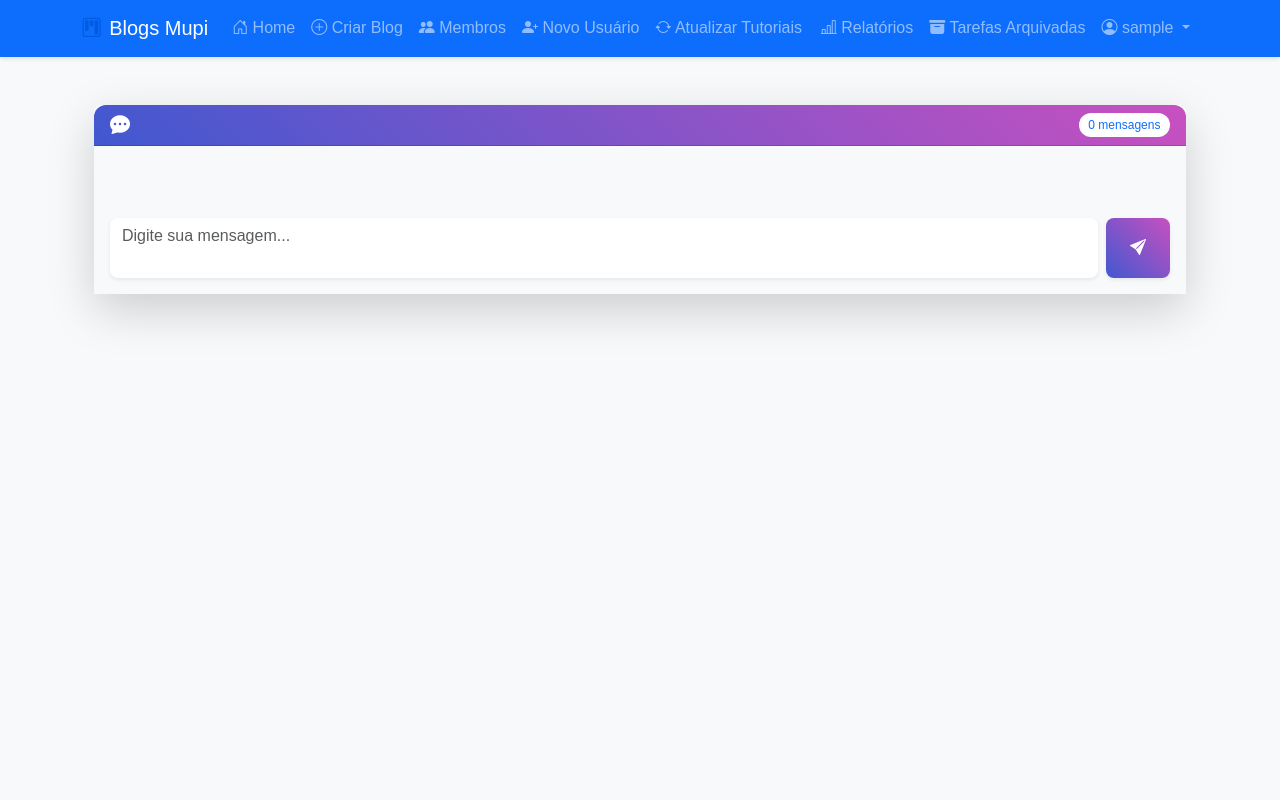
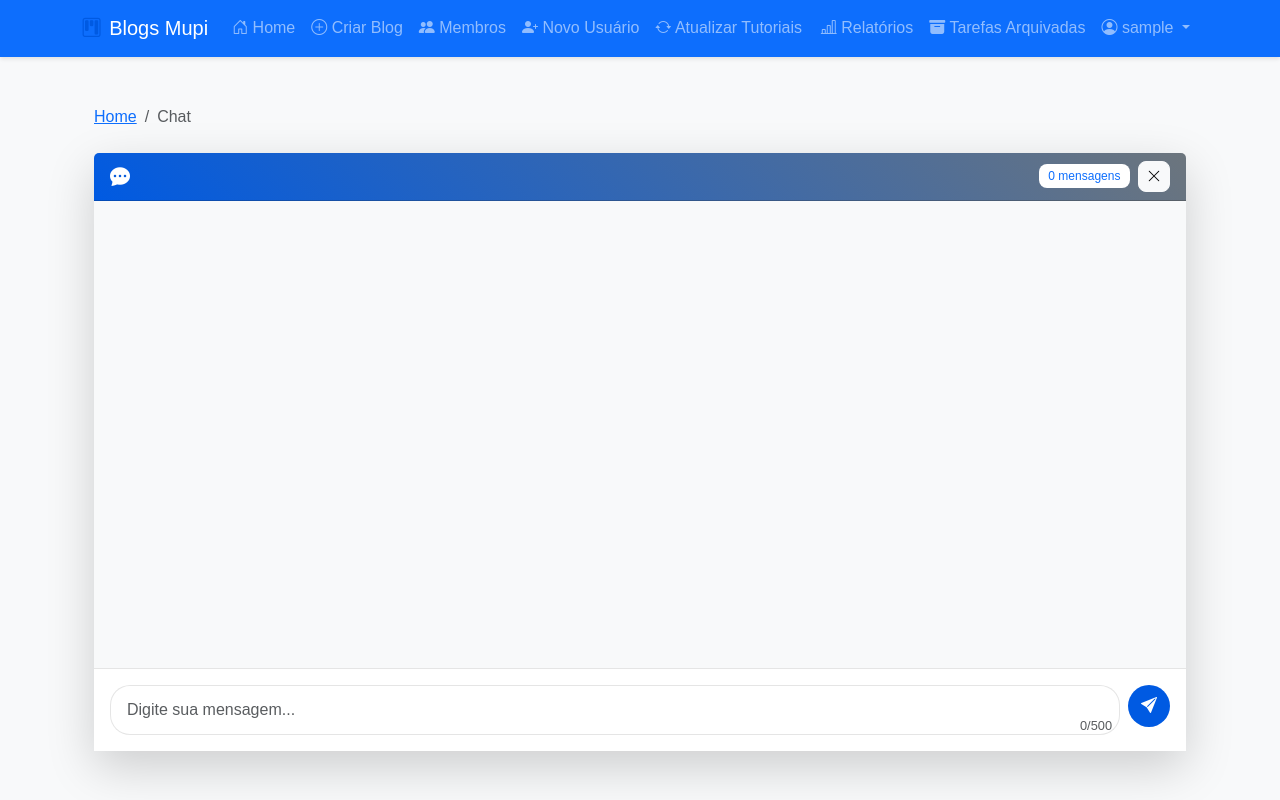
Before and after one commit to Van-Souza/Blogs-Tasks, a Flask app: template templates/chat.html in a window 1280 px wide. Run offline with Flask 3, Linux system fonts and the light colour scheme; the template is opened without the code that fills it, so the values that code supplies are empty; the visitor is signed in with stand-in values (Sample User, id 1).

Commit message:
Modernizar interface do chat com novo design e funcionalidades: - Novo layout com gradientes e sombras - Melhor visualização das mensagens - Contador de caracteres - Auto-expansão do campo de texto - Animações e feedback visual - Scrollbar personalizada

```diff
--- a/templates/chat.html
+++ b/templates/chat.html
@@ -1,152 +1,199 @@
 {% extends "base.html" %}
 {% block content %}
 <div class="container mt-4">
+    <!-- Breadcrumb -->
+    <nav aria-label="breadcrumb" class="mb-4">
+        <ol class="breadcrumb">
+            <li class="breadcrumb-item"><a href="{{ url_for('index') }}">Home</a></li>
+            <li class="breadcrumb-item active">Chat</li>
+        </ol>
+    </nav>
+
     <div class="card shadow-lg border-0 rounded-3">
+        <!-- Header do Chat -->
         <div class="card-header d-flex justify-content-between align-items-center"
-             style="background: linear-gradient(45deg, #4158D0, #C850C0); border-radius: 12px 12px 0 0;">
+             style="background: linear-gradient(45deg, var(--primary-color), var(--secondary-color));">
             <div class="d-flex align-items-center">
                 <h5 class="mb-0 text-white">
                     <i class="bi bi-chat-dots-fill me-2"></i>
                     {{ task.title }}
                 </h5>
             </div>
-            <span class="badge bg-white text-primary rounded-pill">
+            <div class="d-flex align-items-center">
+                <span class="badge bg-white text-primary me-2">
                     {{ comments|length }} mensagens
                 </span>
+                <a href="{{ url_for('index') }}" class="btn btn-sm btn-light">
+                    <i class="bi bi-x-lg"></i>
+                </a>
+            </div>
         </div>
 
-        <div class="card-body bg-light">
+        <!-- Área de Chat -->
+        <div class="card-body chat-container p-0">
             <!-- Histórico de Mensagens -->
-            <div id="chatHistory" class="mb-4 p-3" style="max-height: 500px; overflow-y: auto;">
+            <div class="chat-messages" id="chatMessages">
                 {% for comment in comments %}
-                <div class="chat-message mb-3 animate__animated animate__fadeIn">
-                    <div class="d-flex align-items-start {% if comment.user.username == session.username %}justify-content-end{% endif %}">
-                        <div class="message-content {% if comment.user.username == session.username %}bg-primary-light{% else %}bg-white{% endif %}
-                                    shadow-sm rounded-3 p-3"
-                             style="max-width: 80%;">
-                            <div class="d-flex justify-content-between align-items-center mb-1">
-                                <strong class="{% if comment.user.username == session.username %}text-primary{% else %}text-primary{% endif %}">
-                                    <i class="bi {% if comment.user.username == session.username %}bi-person-circle{% else %}bi-person{% endif %} me-1"></i>
+                <div class="message-wrapper {% if comment.user.username == session.username %}sent{% else %}received{% endif %}">
+                    <div class="message-content">
+                        <div class="message-header">
+                            <strong class="message-author">
+                                <i class="bi {% if comment.user.username == session.username %}bi-person-circle{% else %}bi-person{% endif %}"></i>
                                 {{ comment.user.username }}
                             </strong>
-                                <small class="text-muted">
-                                    <i class="bi bi-clock me-1"></i>
+                            <small class="message-time">
                                 {{ comment.created_at.strftime('%d/%m/%Y %H:%M') }}
                             </small>
                         </div>
-                            <p class="mb-0 {% if comment.user.username == session.username %}text-dark{% else %}text-dark{% endif %}">
+                        <div class="message-body">
                             {{ comment.message }}
-                            </p>
                         </div>
                     </div>
                 </div>
                 {% endfor %}
             </div>
 
-            <!-- Formulário para Enviar Mensagem -->
-            <form id="chatForm" class="mt-3">
-                <div class="input-group">
-                    <textarea class="form-control border-0 shadow-sm rounded-3"
+            <!-- Área de Input -->
+            <div class="chat-input-container">
+                <form id="chatForm" class="d-flex gap-2">
+                    <div class="flex-grow-1 position-relative">
+                        <textarea class="form-control chat-input"
                                   id="messageInput"
-                              rows="2"
+                                  rows="1"
                                   placeholder="Digite sua mensagem..."
                                   style="resize: none;"></textarea>
-                    <button type="submit" class="btn btn-primary px-4 ms-2 rounded-3 shadow-sm">
+                        <small class="char-count position-absolute bottom-0 end-0 pe-2 text-muted">0/500</small>
+                    </div>
+                    <button type="submit" class="btn btn-primary d-flex align-items-center px-3">
                         <i class="bi bi-send-fill"></i>
                     </button>
+                </form>
             </div>
-            </form>
         </div>
     </div>
 </div>
 
 <style>
-.chat-message {
+/* Estilos do Chat */
+.chat-container {
+    height: calc(100vh - 250px);
+    min-height: 500px;
+    display: flex;
+    flex-direction: column;
+}
+
+.chat-messages {
+    flex: 1;
+    overflow-y: auto;
+    padding: 1.5rem;
+    background: #f8f9fa;
+}
+
+.message-wrapper {
+    display: flex;
+    margin-bottom: 1rem;
+    animation: fadeIn 0.3s ease;
+}
+
+.message-wrapper.sent {
+    justify-content: flex-end;
+}
+
+.message-content {
+    max-width: 70%;
+    padding: 0.8rem;
+    border-radius: 15px;
+    box-shadow: 0 2px 4px rgba(0,0,0,0.1);
+}
+
+.message-wrapper.sent .message-content {
+    background: linear-gradient(45deg, var(--primary-color), var(--secondary-color));
+    color: white;
+    border-bottom-right-radius: 5px;
+}
+
+.message-wrapper.received .message-content {
+    background: white;
+    border-bottom-left-radius: 5px;
+}
+
+.message-header {
+    display: flex;
+    justify-content: space-between;
+    align-items: center;
+    margin-bottom: 0.5rem;
+    font-size: 0.9rem;
+}
+
+.message-time {
+    opacity: 0.8;
+}
+
+.message-body {
+    word-break: break-word;
+}
+
+.chat-input-container {
+    padding: 1rem;
+    background: white;
+    border-top: 1px solid rgba(0,0,0,0.1);
+}
+
+.chat-input {
+    border-radius: 20px;
+    padding: 0.75rem 1rem;
+    padding-right: 3rem;
+    border: 1px solid rgba(0,0,0,0.1);
     transition: all 0.3s ease;
 }
 
-.message-content {
-    transition: all 0.3s ease;
-    border-radius: 15px !important;
-    border-left: 4px solid transparent;
+.chat-input:focus {
+    box-shadow: 0 0 0 0.25rem rgba(65, 88, 208, 0.25);
 }
 
-.message-content:hover {
-    transform: translateY(-2px);
-}
-
-/* Estilo para mensagens do usuário atual */
-.justify-content-end .message-content {
-    border-left-color: #4158D0;
-}
-
-/* Estilo para mensagens de outros usuários */
-.justify-content-start .message-content {
-    border-left-color: #C850C0;
-}
-
-/* Ajuste do scroll */
-#chatHistory {
-    background-color: #f8f9fa;
-    border-radius: 10px;
-    padding: 20px;
-}
-
-/* Estilo do botão de enviar */
 .btn-primary {
-    background: linear-gradient(45deg, #4158D0, #C850C0);
-    border: none;
+    border-radius: 50%;
+    width: 42px;
+    height: 42px;
+    padding: 0;
+    display: flex;
+    align-items: center;
+    justify-content: center;
 }
 
 .btn-primary:hover {
-    background: linear-gradient(45deg, #3147B0, #B740B0);
-    transform: translateY(-2px);
+    transform: scale(1.1);
 }
 
-/* Animação do ícone de envio */
-.bi-send-fill {
-    transition: transform 0.3s ease;
+.char-count {
+    font-size: 0.8rem;
+    bottom: 0.5rem;
 }
 
-.btn:hover .bi-send-fill {
-    transform: translateX(2px);
-}
-
-#chatHistory::-webkit-scrollbar {
+/* Scrollbar personalizada */
+.chat-messages::-webkit-scrollbar {
     width: 6px;
 }
 
-#chatHistory::-webkit-scrollbar-track {
+.chat-messages::-webkit-scrollbar-track {
     background: #f1f1f1;
-    border-radius: 10px;
 }
 
-#chatHistory::-webkit-scrollbar-thumb {
+.chat-messages::-webkit-scrollbar-thumb {
     background: #888;
-    border-radius: 10px;
+    border-radius: 3px;
 }
 
-#chatHistory::-webkit-scrollbar-thumb:hover {
+.chat-messages::-webkit-scrollbar-thumb:hover {
     background: #555;
-}
-
-.form-control:focus {
-    box-shadow: 0 0 0 0.2rem rgba(72, 88, 208, 0.25);
 }
 
 @keyframes fadeIn {
     from { opacity: 0; transform: translateY(10px); }
     to { opacity: 1; transform: translateY(0); }
 }
+</style>
 
-.animate__fadeIn {
-    animation: fadeIn 0.5s ease;
-}
-
-.bg-primary-light {
-    background-color: #e8efff !important;
-}
-</style>
 {% endblock %}
 
 {% block scripts %}
@@ -154,17 +201,39 @@
 document.addEventListener('DOMContentLoaded', function() {
     const chatForm = document.getElementById('chatForm');
     const messageInput = document.getElementById('messageInput');
-    const chatHistory = document.getElementById('chatHistory');
+    const chatMessages = document.getElementById('chatMessages');
+    const charCount = document.querySelector('.char-count');
 
-    // Rolar para a última mensagem ao carregar
-    chatHistory.scrollTop = chatHistory.scrollHeight;
+    // Rolar para a última mensagem
+    chatMessages.scrollTop = chatMessages.scrollHeight;
 
-    // Enviar nova mensagem
-    chatForm.addEventListener('submit', function(event) {
-        event.preventDefault();
+    // Atualizar contador de caracteres
+    messageInput.addEventListener('input', function() {
+        const length = this.value.length;
+        charCount.textContent = `${length}/500`;
+        charCount.style.color = length > 500 ? 'var(--danger-color)' : '';
+    });
+
+    // Auto-expandir textarea
+    messageInput.addEventListener('input', function() {
+        this.style.height = 'auto';
+        this.style.height = (this.scrollHeight) + 'px';
+    });
+
+    // Enter para enviar (Shift + Enter para nova linha)
+    messageInput.addEventListener('keydown', function(e) {
+        if (e.key === 'Enter' && !e.shiftKey) {
+            e.preventDefault();
+            chatForm.dispatchEvent(new Event('submit'));
+        }
+    });
+
+    // Enviar mensagem
+    chatForm.addEventListener('submit', function(e) {
+        e.preventDefault();
         const message = messageInput.value.trim();
 
-        if (message) {
+        if (message && message.length <= 500) {
             fetch(`/task/update/{{ task.id }}`, {
                 method: 'POST',
                 headers: {
@@ -175,48 +244,39 @@ document.addEventListener('DOMContentLoaded', function() {
             .then(response => response.json())
             .then(data => {
                 if (data.success) {
-                    // Criar nova mensagem com animação
+                    // Adicionar nova mensagem
                     const newMessage = document.createElement('div');
-                    newMessage.className = 'chat-message mb-3 animate__animated animate__fadeIn';
+                    newMessage.className = 'message-wrapper sent';
                     newMessage.innerHTML = `
-                        <div class="d-flex align-items-start justify-content-end">
-                            <div class="message-content bg-primary-light shadow-sm rounded-3 p-3" style="max-width: 80%;">
-                                <div class="d-flex justify-content-between align-items-center mb-1">
-                                    <strong class="text-primary">
-                                        <i class="bi bi-person-circle me-1"></i>
+                        <div class="message-content">
+                            <div class="message-header">
+                                <strong class="message-author">
+                                    <i class="bi bi-person-circle"></i>
                                     {{ session.username }}
                                 </strong>
-                                    <small class="text-muted">
-                                        <i class="bi bi-clock me-1"></i>
-                                        Agora
-                                    </small>
+                                <small class="message-time">Agora</small>
                             </div>
-                                <p class="mb-0 text-dark">${message}</p>
-                            </div>
+                            <div class="message-body">${message}</div>
                         </div>
                     `;
-                    chatHistory.appendChild(newMessage);
-                    chatHistory.scrollTop = chatHistory.scrollHeight;
+                    chatMessages.appendChild(newMessage);
+
+                    // Limpar input e resetar altura
                     messageInput.value = '';
+                    messageInput.style.height = 'auto';
+                    charCount.textContent = '0/500';
 
-                    // Efeito de feedback
+                    // Rolar para a nova mensagem
+                    chatMessages.scrollTop = chatMessages.scrollHeight;
+
+                    // Feedback visual
                     const btn = chatForm.querySelector('button');
-                    btn.innerHTML = '<i class="bi bi-check2"></i>';
+                    btn.innerHTML = '<i class="bi bi-check-lg"></i>';
                     setTimeout(() => {
                         btn.innerHTML = '<i class="bi bi-send-fill"></i>';
                     }, 1000);
-                } else {
-                    showToast('Falha ao enviar a mensagem.', 'danger');
                 }
             });
-        }
-    });
-
-    // Enter para enviar (Shift + Enter para nova linha)
-    messageInput.addEventListener('keydown', function(e) {
-        if (e.key === 'Enter' && !e.shiftKey) {
-            e.preventDefault();
-            chatForm.dispatchEvent(new Event('submit'));
         }
     });
 });
```
Lines whose indentation alone changed are shown as unchanged.
